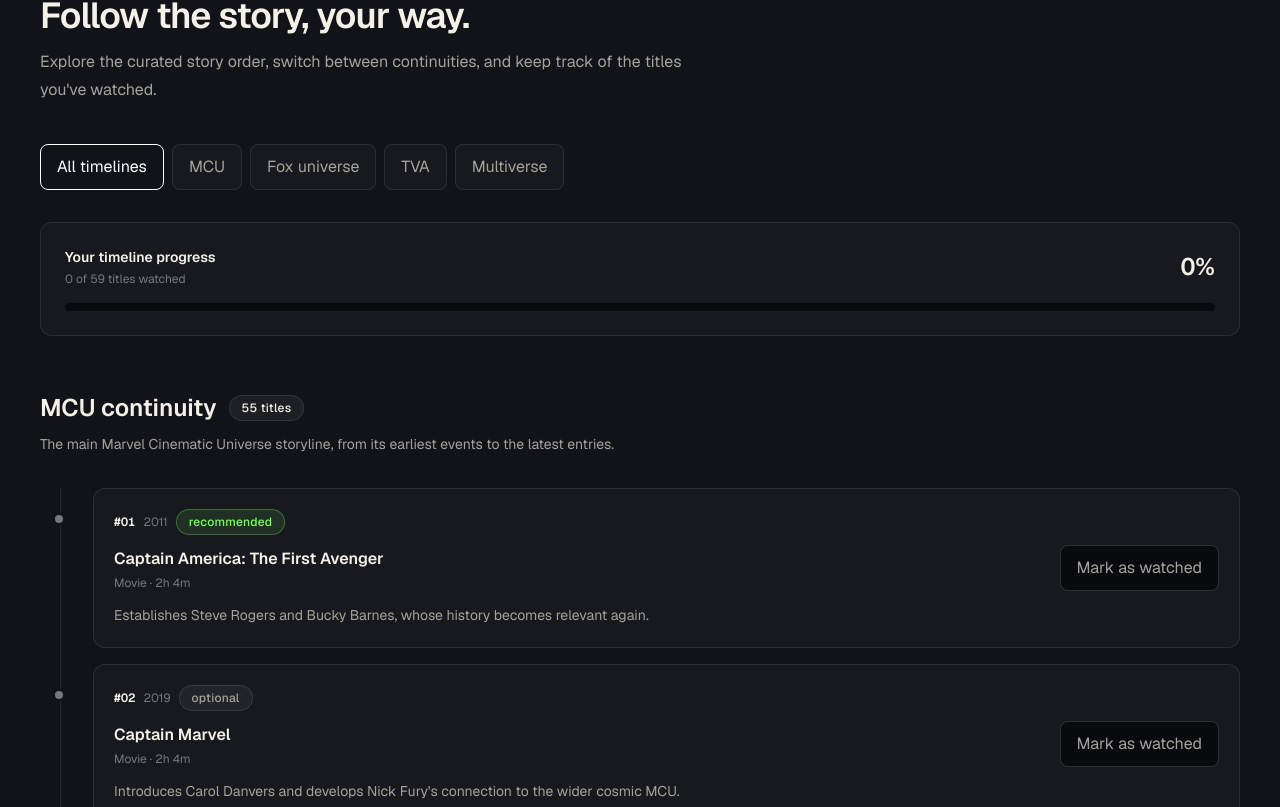
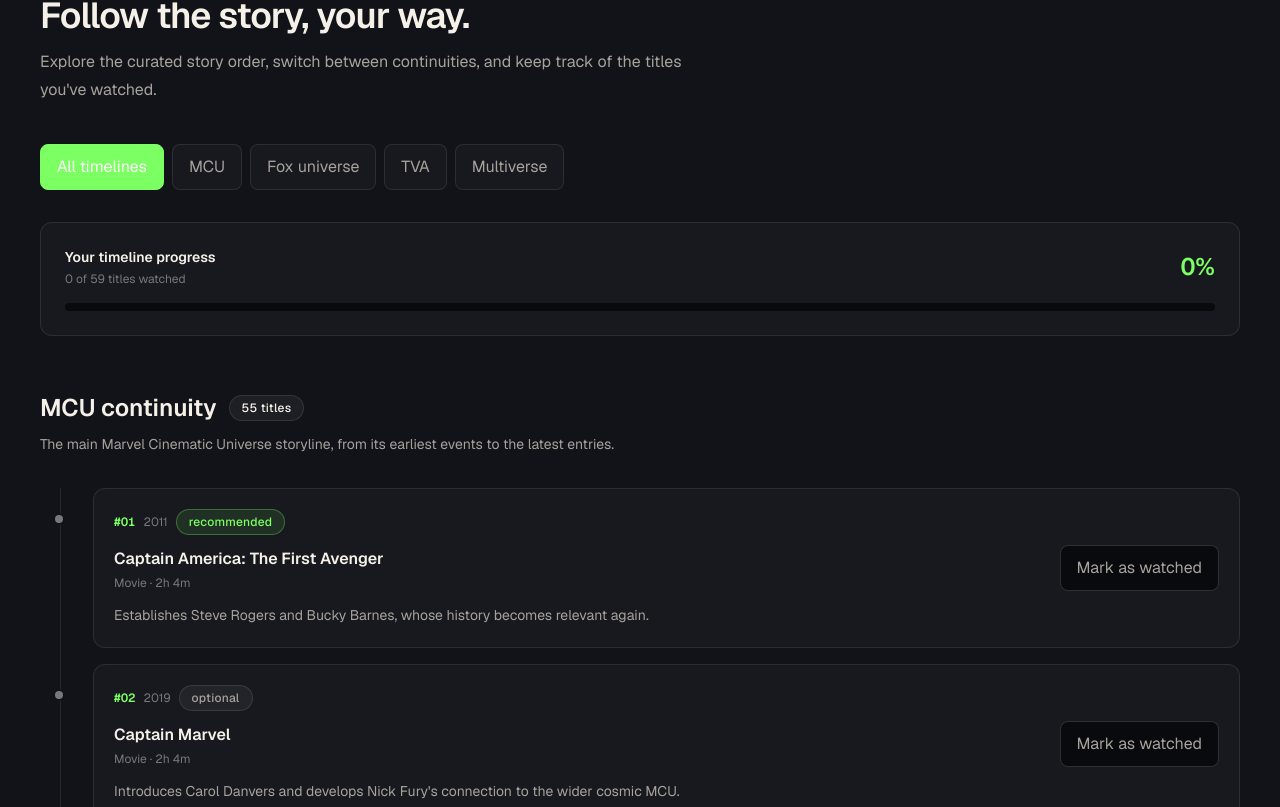
Before and after one commit to prithvikings/dooms, a Next.js app: page /story in a window 1280 px wide. Shown: the part 1873-2680 px from the top of the page. Built offline with nearby package versions, Linux system fonts and the light colour scheme.

Commit message:
Apply green accents to detail and interactive components

```diff
--- a/components/story/InteractiveTimeline.tsx
+++ b/components/story/InteractiveTimeline.tsx
@@ -126,7 +126,7 @@ export function InteractiveTimeline() {
                 className={[
                   "rounded-lg border px-4 py-2.5 text-sm font-medium transition-colors",
                   active
-                    ? "border-doom-red bg-doom-red text-white"
+                    ? "border-accent-green bg-accent-green text-white"
                     : "border-border bg-surface text-foreground-secondary hover:border-border-strong hover:text-foreground",
                 ].join(" ")}
               >
@@ -151,7 +151,7 @@ export function InteractiveTimeline() {
               </p>
             </div>
 
-            <p className="text-2xl font-semibold tabular-nums text-doom-gold">
+            <p className="text-2xl font-semibold tabular-nums text-accent-green">
               {isLoaded ? `${progressPercentage}%` : "—"}
             </p>
           </div>
@@ -165,7 +165,7 @@ export function InteractiveTimeline() {
             aria-valuenow={isLoaded ? progressPercentage : 0}
           >
             <div
-              className="h-full rounded-full bg-doom-gold transition-all duration-500"
+              className="h-full rounded-full bg-accent-green transition-all duration-500"
               style={{
                 width: `${isLoaded ? progressPercentage : 0}%`,
               }}
@@ -215,7 +215,7 @@ export function InteractiveTimeline() {
                         className={[
                           "absolute -left-[33px] top-6 size-3 rounded-full border-2 border-background-secondary sm:-left-[41px]",
                           watched
-                            ? "bg-doom-gold"
+                            ? "bg-accent-green"
                             : "bg-foreground-muted",
                         ].join(" ")}
                         aria-hidden="true"
@@ -224,7 +224,7 @@ export function InteractiveTimeline() {
                       <div className="flex flex-col gap-4 sm:flex-row sm:items-center sm:justify-between">
                         <div className="min-w-0 flex-1">
                           <div className="flex flex-wrap items-center gap-2">
-                            <span className="text-xs font-semibold tabular-nums text-doom-gold">
+                            <span className="text-xs font-semibold tabular-nums text-accent-green">
                               #{String(movie.storyOrder).padStart(2, "0")}
                             </span>
 
@@ -271,8 +271,8 @@ export function InteractiveTimeline() {
                           className={[
                             "shrink-0 rounded-lg border px-4 py-2.5 text-xs font-semibold transition-colors disabled:cursor-not-allowed disabled:opacity-50",
                             watched
-                              ? "border-doom-gold/40 bg-doom-gold/10 text-doom-gold hover:bg-doom-gold/15"
-                              : "border-border-strong bg-background text-foreground-secondary hover:border-doom-gold/50 hover:text-doom-gold",
+                              ? "border-accent-green/40 bg-accent-green/10 text-accent-green hover:bg-accent-green/15"
+                              : "border-border-strong bg-background text-foreground-secondary hover:border-accent-green/50 hover:text-accent-green",
                           ].join(" ")}
                         >
                           {watched ? "Watched ✓" : "Mark as watched"}
```
